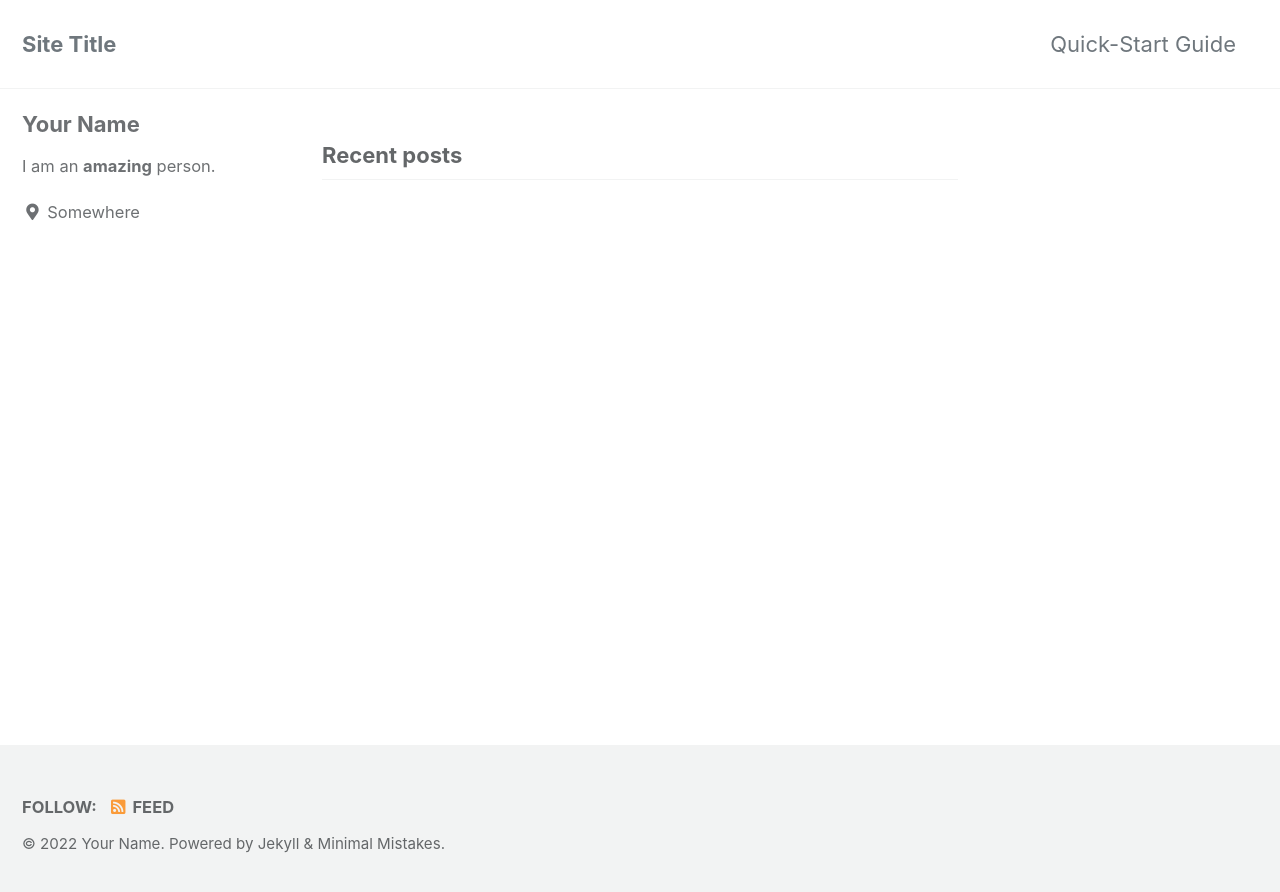
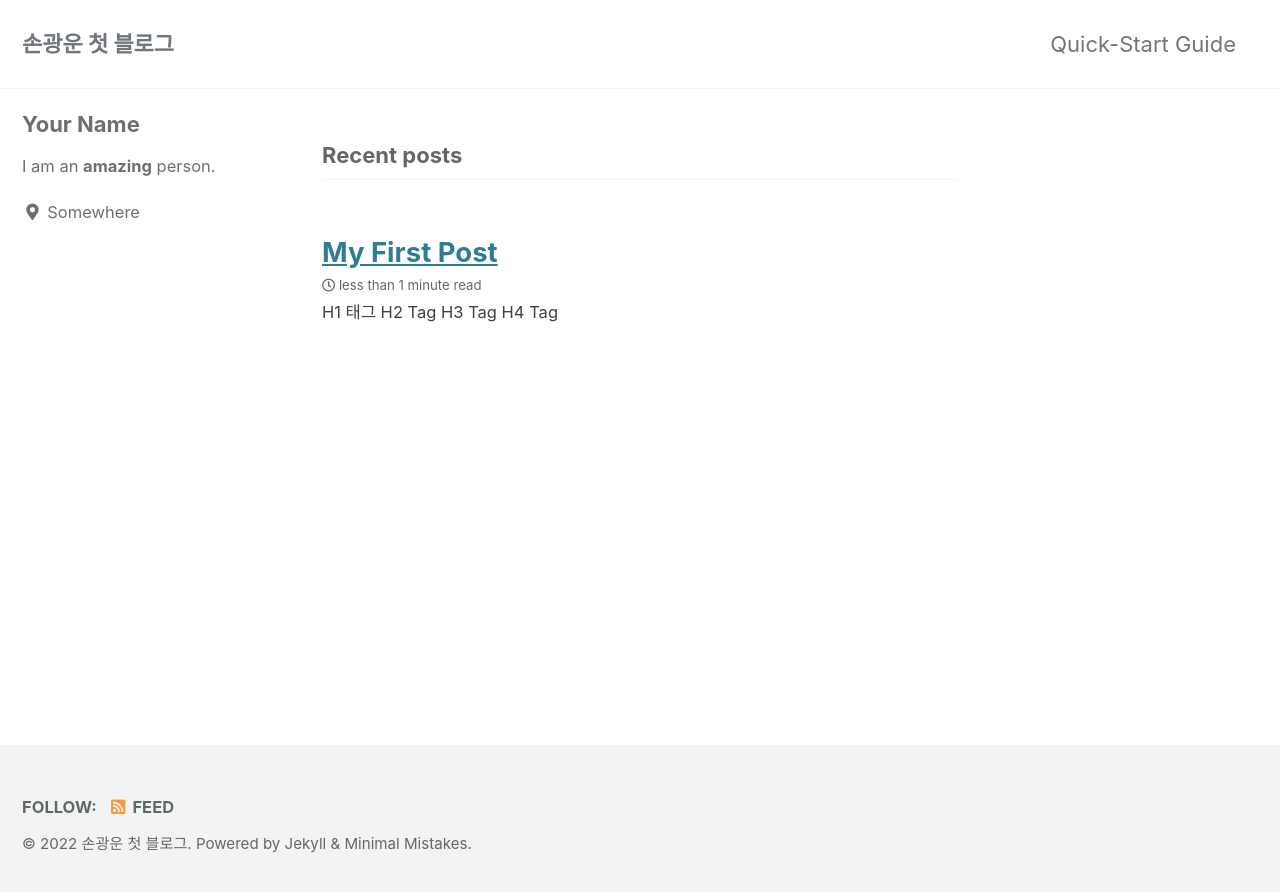
Before and after one commit to imyours241/imyours241.github.io, a Jekyll site: the page built from index.html, in a window 1280 px wide. Shown: the top 892 px of the page. Built offline with Jekyll 4.4.1, drawn with Linux system fonts in a browser that asks for light colours; cached includes are drawn as plain includes; the list of posts is cut into pages by our own code.

Commit message:
blog start 2

````diff
--- a/_config.yml
+++ b/_config.yml
@@ -16,11 +16,11 @@ minimal_mistakes_skin    : "default" # "air", "aqua", "contrast", "dark", "dirt"
 
 # Site Settings
 locale                   : "en-US"
-title                    : "Site Title"
+title                    : "손광운 첫 블로그"
 title_separator          : "-"
 subtitle                 : # site tagline that appears below site title in masthead
-name                     : "Your Name"
-description              : "An amazing website."
+name                     : "손광운 첫 블로그"
+description              : "올해 40세 입니다."
 url                      : # the base hostname & protocol for your site e.g. "https://mmistakes.github.io"
 baseurl                  : # the subpath of your site, e.g. "/blog"
 repository               : # GitHub username/repo-name e.g. "mmistakes/minimal-mistakes"
--- /dev/null
+++ b/_includes/mathjax_support.html
@@ -0,0 +1,6 @@
+<script type="text/x-mathjax-config">
+    MathJax.Hub.Config({
+        tex2jax: inLineMath: [['$','$']],['\\(','\\)']]}
+    })
+</script>
+<script src="https://cdn.mathjax.org/mathjax/latest/MathJax.js?config=Tex-AMS-MML_HTMLorMML"></script>
--- a/_layouts/default.html
+++ b/_layouts/default.html
@@ -12,6 +12,7 @@
   <head>
     {% include head.html %}
     {% include head/custom.html %}
+    {% include mathjax_support.html %}
   </head>
 
   <body class="layout--{{ page.layout | default: layout.layout }}{% if page.classes or layout.classes %}{{ page.classes | default: layout.classes | join: ' ' | prepend: ' ' }}{% endif %}">
--- /dev/null
+++ b/_posts/2022-01-08-hello.md
@@ -0,0 +1,72 @@
+---
+title : "My First Post"
+category :
+    - hello
+tag :
+    - hello
+toc : true
+---
+
+# H1 태그
+## H2 Tag
+### H3 Tag
+#### H4 Tag
+
+*hello*
+_italic_
+**bold**
+**_italic+bold_**
+***italic+bold***
+~~hello~~
+> (인용)열심히 공부하자
+
+- list 1
+- list 2
+- list 3
+    - A
+        - B
+
+1. LIST 1
+2. LIST 2
+3. LIST 3
+    1. A
+        1. B
+
+|제목|설명|비고|
+|-|-|-|
+|안녕|1|2|
+|헬로|3|4|
+
+___
+
+[imyours241의 블로그](https://imyours241.tistory.com/)
+
+![image](https://upload.wikimedia.org/wikipedia/commons/a/a4/Anatomy_of_a_Sunset-2.jpg)
+
+---
+
+`simple code`
+```cpp
+#include <stdio.h>
+
+int main(){
+    printf("hello world");
+    return 0
+}
+```
+
+___
+
+$a^2 + b^2 = c^2$
+
+$$(\alpha + \beta)^2 = \alpha^2 + 2 \alpha \beta + \beta^2$$
+
+---
+
+```mermaid
+graph LR
+    1-->2
+    1-->4
+    2-->3
+    3-->2
+```
````
